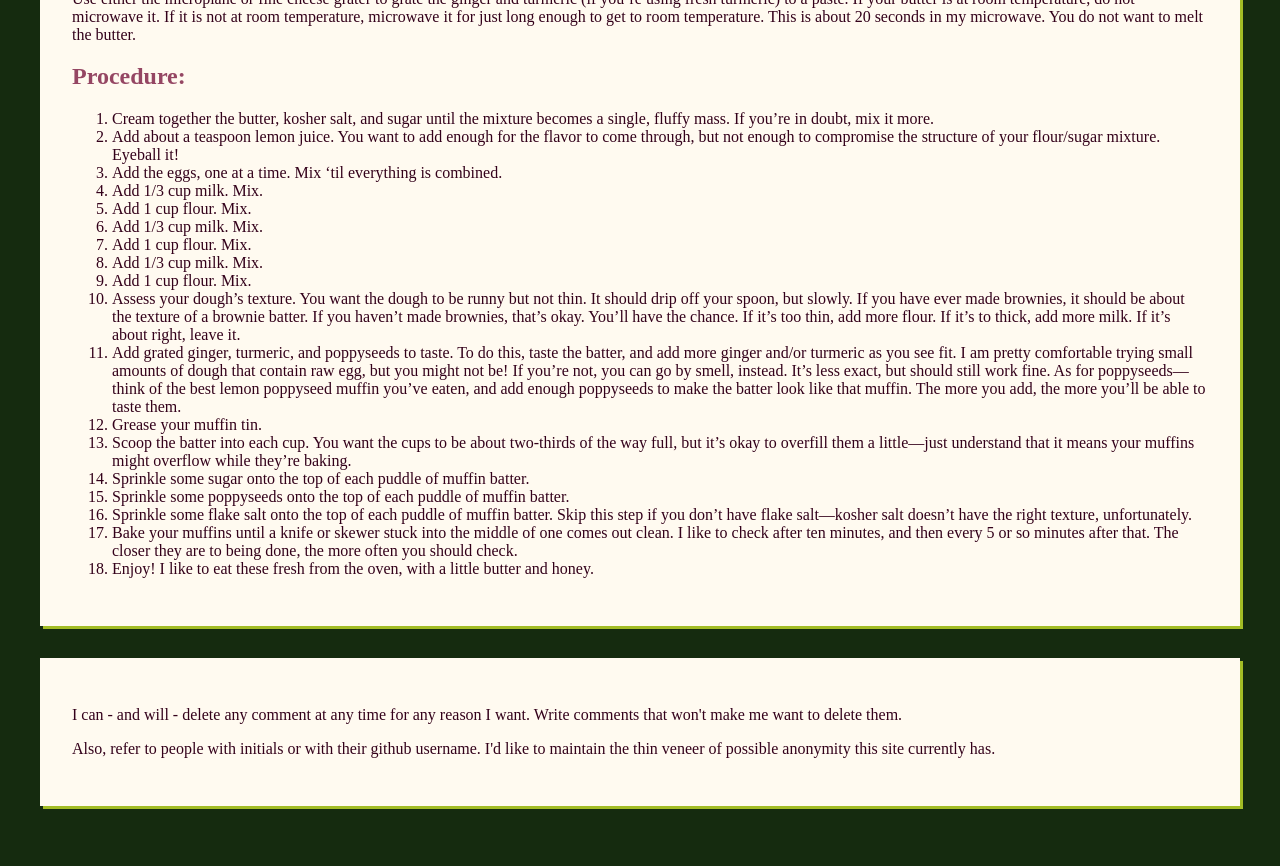
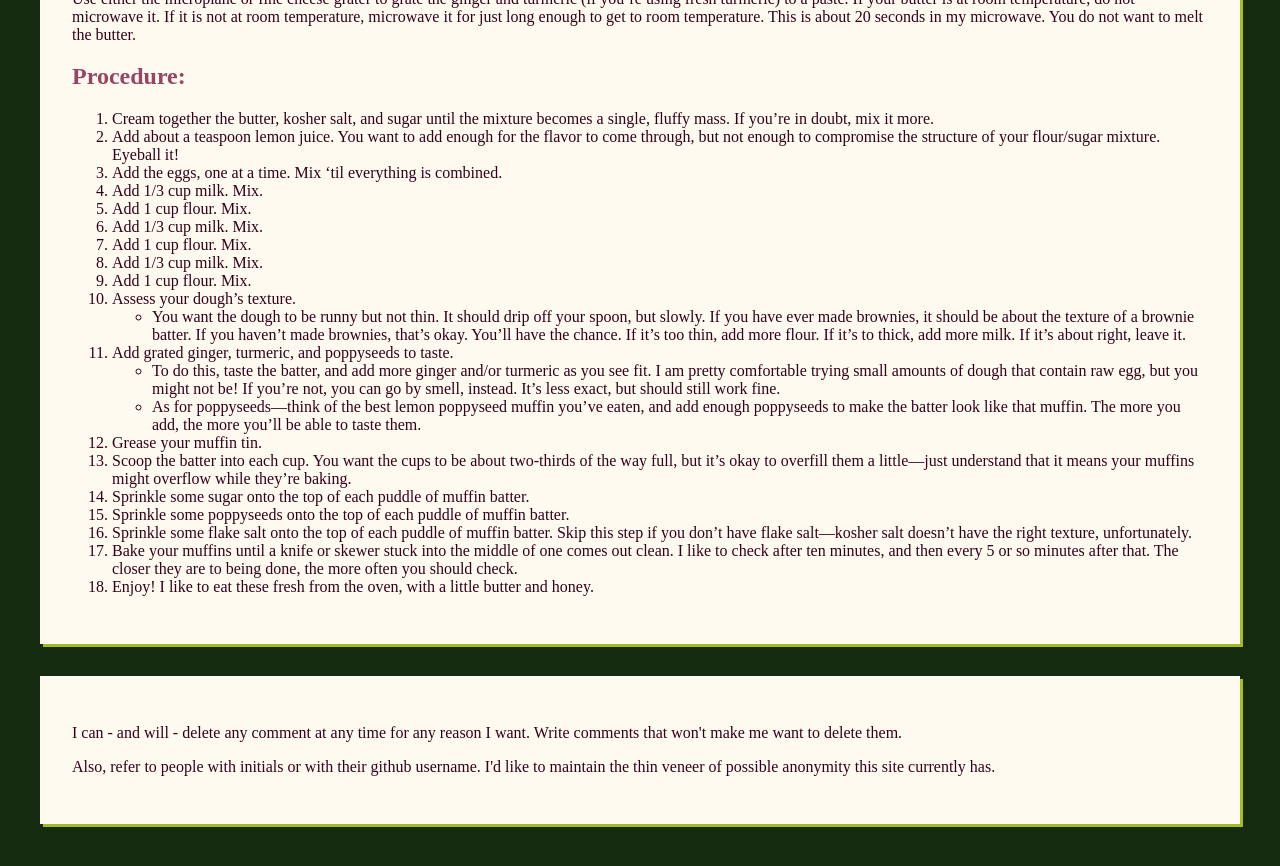
Before and after one commit to mossbeasts/mossbeasts.github.io, a Jekyll site: the page built from _posts/2023-12-5-Lemon-Poppyseed-Turmeric-Muffins.md, in a window 1280 px wide and 900 px high, scrolled down 1051 px. Shown: the top 866 px of the window. Built offline with Jekyll 4.4.1, drawn with Linux system fonts in a browser that asks for light colours; some web fonts are replaced; our own code applies the rules of GitHub Pages for plain Markdown files; comment, search, counter and statistics services are not loaded.

```diff
--- a/_posts/2023-12-5-Lemon-Poppyseed-Turmeric-Muffins.md
+++ b/_posts/2023-12-5-Lemon-Poppyseed-Turmeric-Muffins.md
@@ -57,10 +57,10 @@ If your butter is at room temperature, do not microwave it. If it is not at room
 8.	Add 1/3 cup milk. Mix.
 9.	Add 1 cup flour. Mix.
 10.	Assess your dough’s texture.
-      You want the dough to be runny but not thin. It should drip off your spoon, but slowly. If you have ever made brownies, it should be about the texture of a brownie batter. If you haven’t made brownies, that’s okay. You’ll have the chance. If it’s too thin, add more flour. If it's to thick, add more milk. If it's about right, leave it.
+      - You want the dough to be runny but not thin. It should drip off your spoon, but slowly. If you have ever made brownies, it should be about the texture of a brownie batter. If you haven’t made brownies, that’s okay. You’ll have the chance. If it’s too thin, add more flour. If it's to thick, add more milk. If it's about right, leave it.
 11.	Add grated ginger, turmeric, and poppyseeds to taste.
-      To do this, taste the batter, and add more ginger and/or turmeric as you see fit. I am pretty comfortable trying small amounts of dough that contain raw egg, but you might not be! If you’re not, you can go by smell, instead. It’s less exact, but should still work fine.
-      As for poppyseeds—think of the best lemon poppyseed muffin you’ve eaten, and add enough poppyseeds to make the batter look like that muffin. The more you add, the more you’ll be able to taste them.
+      - To do this, taste the batter, and add more ginger and/or turmeric as you see fit. I am pretty comfortable trying small amounts of dough that contain raw egg, but you might not be! If you’re not, you can go by smell, instead. It’s less exact, but should still work fine.
+      - As for poppyseeds—think of the best lemon poppyseed muffin you’ve eaten, and add enough poppyseeds to make the batter look like that muffin. The more you add, the more you’ll be able to taste them.
 12.	Grease your muffin tin.
 13.	Scoop the batter into each cup. You want the cups to be about two-thirds of the way full, but it’s okay to overfill them a little—just understand that it means your muffins might overflow while they’re baking.
 14.	Sprinkle some sugar onto the top of each puddle of muffin batter.
```
